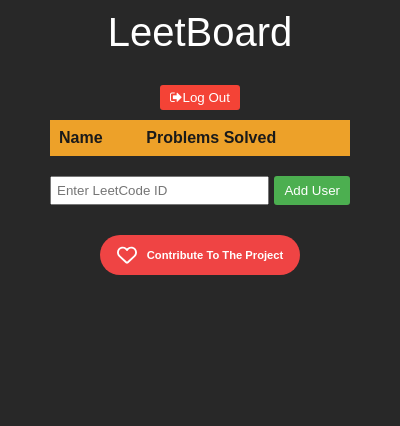
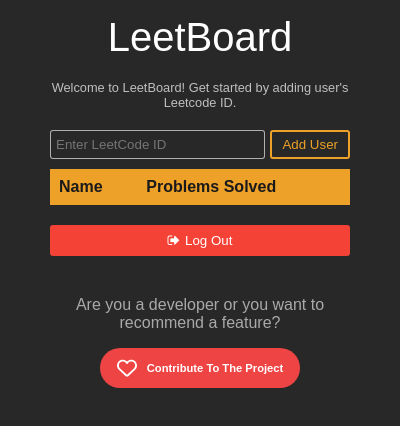
Before and after one commit to steve-aldrin/Leetboard, a browser extension: page src/popup/main.html in a window 400 px wide. Drawn offline with nearby package versions, Linux system fonts and the light colour scheme; files that its build step writes are made by us from their sources; files whose address does not match are found by name.

Commit message:
Update UI

```diff
--- a/src/css/main.css
+++ b/src/css/main.css
@@ -2,7 +2,7 @@
 
 body {
   width: 300px;
-  padding: 10px;
+  padding: 15px;
   font-family: Arial, sans-serif;
   background-color: #282828;
   color: #ffffff;
@@ -14,20 +14,15 @@
   text-align: center;
   font-size: 40px;
   font-weight: 100;
-  margin: 0 0 30px;
+  margin: 0 0 20px;
   padding: 0;
   color: #fff;
 }
 
-#logoutBtn {
-  display: block;
-  margin: 10px auto;
-  padding: 5px 10px;
-  background-color: #f44336;
-  color: white;
-  border: none;
-  border-radius: 3px;
-  cursor: pointer;
+#welcome-msg {
+  text-align: center;
+  font-size: 0.8rem;
+  opacity: 0.7;
 }
 
 .table-container {
@@ -37,7 +32,7 @@
 table {
   width: 100%;
   border-collapse: collapse;
-  margin-bottom: 10px;
+  margin: 10px 0 20px 0;
 }
 
 th,
@@ -56,22 +51,32 @@
 #addUserForm {
   display: flex;
   justify-content: space-between;
-  margin-top: 10px;
+  margin-top: 20px;
 }
 
 #leetcodeId {
   flex-grow: 1;
   margin-right: 5px;
   padding: 5px;
+  background-color: #282828;
+  color: #fff;
+  border: 1px solid #ffffffa1;
+  border-radius: 3px;
 }
 
 #addUserBtn {
   padding: 5px 10px;
-  background-color: #4CAF50;
-  color: white;
-  border: none;
+  border: 2px solid #eda129;
+  color: #eda129;
+  background-color: transparent;
   border-radius: 3px;
   cursor: pointer;
+  transition: all 0.3s ease-in-out;
+}
+
+#addUserBtn:hover {
+  background-color: #eda129;
+  color: #1a1a1a;
 }
 
 .header {
@@ -81,21 +86,13 @@
   align-items: center;
 }
 
-#sign_out {
-  margin-right: auto;
-  margin-left: auto;
-}
-
 .spinner {
   border: 4px solid #282828;
-  /* Light grey */
   border-top: 4px solid #eda129;
-  /* Blue */
   border-radius: 50%;
   width: 40px;
   height: 40px;
   animation: spin 2s linear infinite;
-
 
   transform: translate(-50%, -50%);
 }
@@ -117,14 +114,45 @@
   align-items: center;
 }
 
+#sign_out {
+  margin-right: auto;
+  margin-left: auto;
+}
+
+#logoutBtn {
+  display: block;
+  margin: 0 auto;
+  padding: 8px 10px;
+  background-color: #f44336;
+  color: white;
+  border: none;
+  width: 100%;
+  border-radius: 3px;
+  cursor: pointer;
+}
+
+#logoutBtn .fa-sign-out {
+  margin-right: 5px;
+}
+
+#contribute-container {
+  margin-top: 40px;
+}
+
+#contribute-container p {
+  text-align: center;
+  opacity: 0.6;
+}
+
 .open-to-contribute {
-  background-color: #EF4444;
+  background-color: #ef4444;
   width: 200px;
   height: 40px;
+  margin: 0 auto;
   display: block;
-  margin: 30px auto 20px auto;
   outline: none;
   border: none;
+  cursor: pointer;
   border-radius: 30px;
   padding: 5px;
 }
@@ -148,9 +176,10 @@
 }
 
 .open-to-contribute:hover {
-  -webkit-animation: pop-up-top 0.5s cubic-bezier(0.250, 0.460, 0.450, 0.940) infinite alternate both;
-  animation: pop-up-top 0.5s cubic-bezier(0.250, 0.460, 0.450, 0.940) infinite alternate both;
-
+  -webkit-animation: pop-up-top 0.5s cubic-bezier(0.25, 0.46, 0.45, 0.94)
+    infinite alternate both;
+  animation: pop-up-top 0.5s cubic-bezier(0.25, 0.46, 0.45, 0.94) infinite
+    alternate both;
 }
 
 .contribute-text {
--- a/src/popup/main.html
+++ b/src/popup/main.html
@@ -1,22 +1,22 @@
 <!DOCTYPE html>
 <html>
-
   <head>
-    <meta charset=utf-8 />
-    <meta name="viewport" content="width=device-width, initial-scale=1.0">
+    <meta charset="utf-8" />
+    <meta name="viewport" content="width=device-width, initial-scale=1.0" />
     <title>LeetBoard</title>
-    <link rel="stylesheet" href="src/css/main.css">
+    <link rel="stylesheet" href="src/css/main.css" />
   </head>
 
   <body>
+    <h1>LeetBoard</h1>
+    <p id="welcome-msg">
+      Welcome to LeetBoard! Get started by adding user&apos;s Leetcode ID.
+    </p>
 
-    <h1>LeetBoard </h1>
-
-    <div id="sign_out">
-        <button id="logoutBtn" class="btn btn__sign_out"><i class="fa fa-sign-out" title="Account Sign Out"></i>Log
-            Out</button>
+    <div id="addUserForm">
+      <input type="text" id="leetcodeId" placeholder="Enter LeetCode ID" />
+      <button id="addUserBtn">Add User</button>
     </div>
-
     <table id="leaderboard">
       <thead>
         <tr>
@@ -27,23 +27,35 @@
       <tbody id="leaderboardBody">
         <!-- Leaderboard data will be inserted here -->
       </tbody>
-
     </table>
     <div class="spinner-parent">
-        <div id="spinner" class="spinner" style="display: none;"></div>
+      <div id="spinner" class="spinner" style="display: none"></div>
+    </div>
+    <div id="sign_out">
+      <button id="logoutBtn" class="btn btn__sign_out">
+        <i class="fa fa-sign-out" title="Account Sign Out"></i>Log Out
+      </button>
     </div>
 
-    <div id="addUserForm">
-        <input type="text" id="leetcodeId" placeholder="Enter LeetCode ID">
-        <button id="addUserBtn">Add User</button>
-    </div>
+    <div id="contribute-container">
+      <p
+        >Are you a developer or you want to recommend a feature?</p
+      >
       <button class="open-to-contribute">
-        <a href="https://github.com/steve-aldrin/Leetboard" target="_blank" rel="noopener noreferrer">
-            <img class="contribute-icon" src="src/icons/heart-regular.svg" alt="">
+        <a
+          href="https://github.com/steve-aldrin/Leetboard"
+          target="_blank"
+          rel="noopener noreferrer"
+        >
+          <img
+            class="contribute-icon"
+            src="src/icons/heart-regular.svg"
+            alt=""
+          />
           <span class="contribute-text">Contribute To The Project</span>
         </a>
       </button>
+    </div>
     <script src="main.js"></script>
   </body>
-
 </html>
--- a/src/popup/main.js
+++ b/src/popup/main.js
@@ -14,7 +14,7 @@
         const row = document.createElement('tr');
         const cell = document.createElement('td');
         cell.colSpan = 2;
-        cell.textContent = 'Add your friend\'s LeetCode ID below to keep track';
+        cell.textContent = 'Add your friend\'s LeetCode ID to keep track.';
         cell.style.textAlign = 'center';
         row.appendChild(cell);
         leaderboardBody.appendChild(row);
```
Lines whose indentation alone changed are shown as unchanged.
